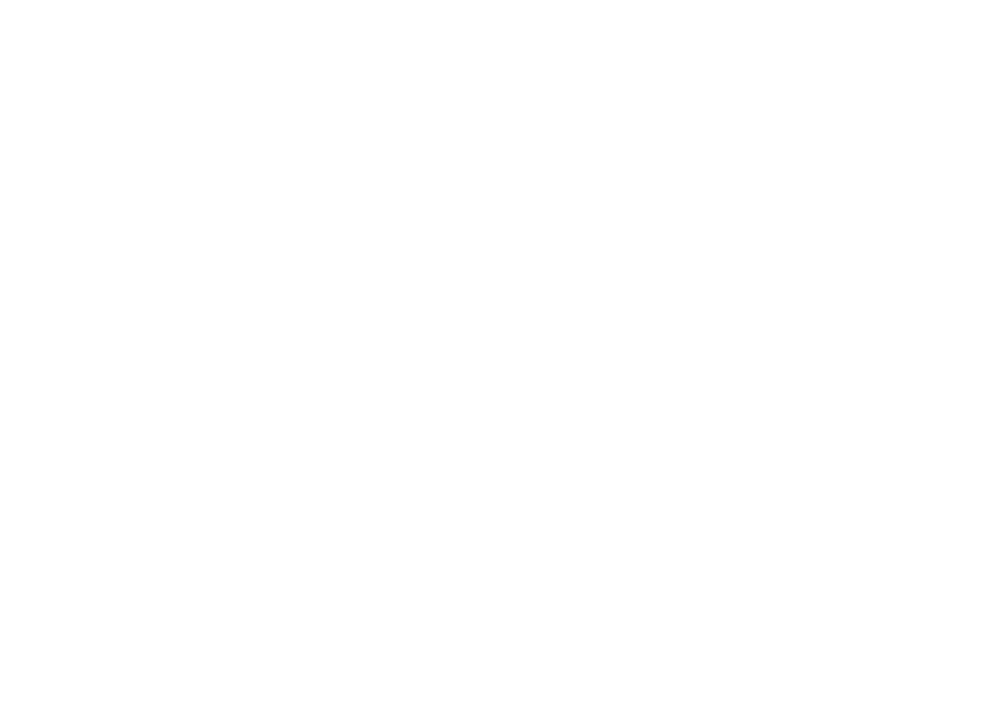
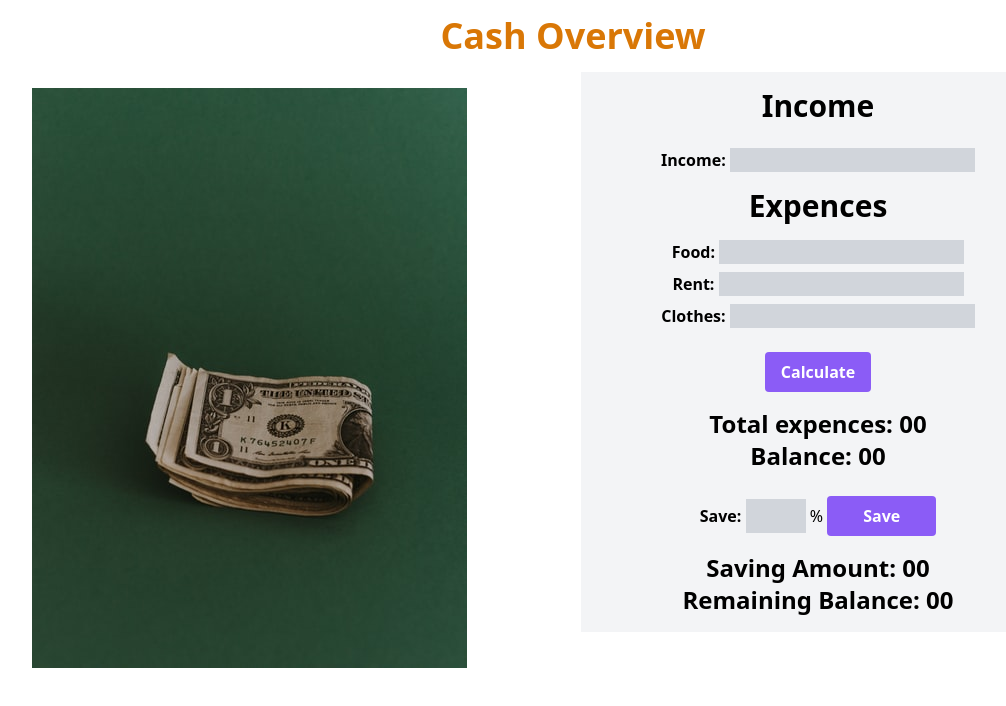
Before and after one commit to sazzadwasy/project-5, a plain HTML site: page index.html in a window 1280 px wide. Shown: the whole page, without its empty margins (67-1073 px from the left). Drawn offline with nearby package versions, Linux system fonts and the light colour scheme.

Commit message:
structure done

```diff
--- /dev/null
+++ b/css/style.css
@@ -0,0 +1,8 @@
+.save-input{
+    width: 60px;
+    padding : 5px 20px;
+    background-color: #d1d5db;
+}
+input{
+    outline: none;
+}
--- a/index.html
+++ b/index.html
@@ -7,17 +7,53 @@
     <meta name="viewport" content="width=device-width, initial-scale=1.0">
     <title>Assignment-5</title>
     <!--------Css file link-------->
+    <link rel="stylesheet" href="css/style.css">
 </head>
 
 <body>
     <header>
-
+        <h1 class="text-4xl font-bold text-center mt-4 text-amber-600">Cash Overview</h1>
     </header>
     <main>
+        <section class=" grid grid-cols-2 gap-4 mt-4 ">
+            <div><img class="mx-auto mt-4" src="images/money.jfif" alt=""></div>
+            <div>
+                <div class="bg-gray-100 w-3/4 text-center p-4">
+                    <h1 class="text-3xl font-semibold">Income</h1>
+                    <br>
+                    <h5 id="income" class="font-bold">Income: <input class="bg-gray-300" type="text">
+                    </h5>
+                    <h1 class="text-3xl font-semibold mt-4">Expences</h1>
+                    <h5 class="font-bold mt-4">Food: <input id="food-cost" class=" bg-gray-300" type="text">
+                    </h5>
+                    <h5 class="font-bold mt-2">Rent: <input id="rent-cost" class=" bg-gray-300" type="text">
+                    </h5>
+                    <h5 class="font-bold mt-2">Clothes: <input id="clothes-cost" class=" bg-gray-300" type="text">
+                    </h5>
+                    <br>
+                    <button class="bg-violet-500 text-white font-bold px-4 py-2  rounded">Calculate</button>
+                    <br>
+                    <!--------Balance-------->
+                    <h1 class="text-2xl mt-4 font-semibold">Total expences: <span>00</span></h1>
+                    <h1 class="text-2xl font-semibold">Balance: <span>00</span></h1>
+                    <br>
+                    <!--------bonus part-------->
 
+                    <div>
+                        <span class="mt-4 font-bold">Save: </span>
+                        <input class="save-input" type="text">
+                        <span>%</span>
+                        <button class="bg-violet-500 text-white font-bold px-9 py-2  rounded">Save</button>
+                        <!--------Savings and remaining Bakance-------->
+                        <h1 class="text-2xl mt-4 font-semibold">Saving Amount: <span>00</span></h1>
+                        <h1 class="text-2xl  font-semibold">Remaining Balance: <span>00</span></h1>
+                    </div>
+                </div>
+            </div>
+        </section>
     </main>
     <!--------js file link-------->
-    <script src=""></script>
+    <script src="js/money.js"></script>
     <!--------Tailwind Css-------->
     <script src="https://cdn.tailwindcss.com"></script>
 </body>
```
Also changed, not shown: images/money.jfif (added), images/money1.jfif (added), images/money2.jfif (added), images/money3.jfif (added), images/money4.jfif (added), images/money5.jfif (added), js/money.js (added).
